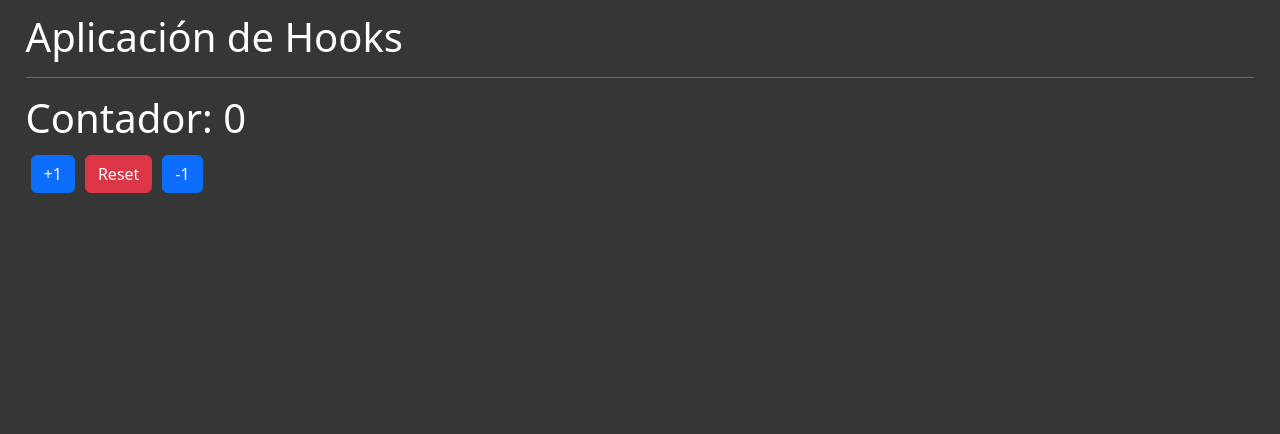
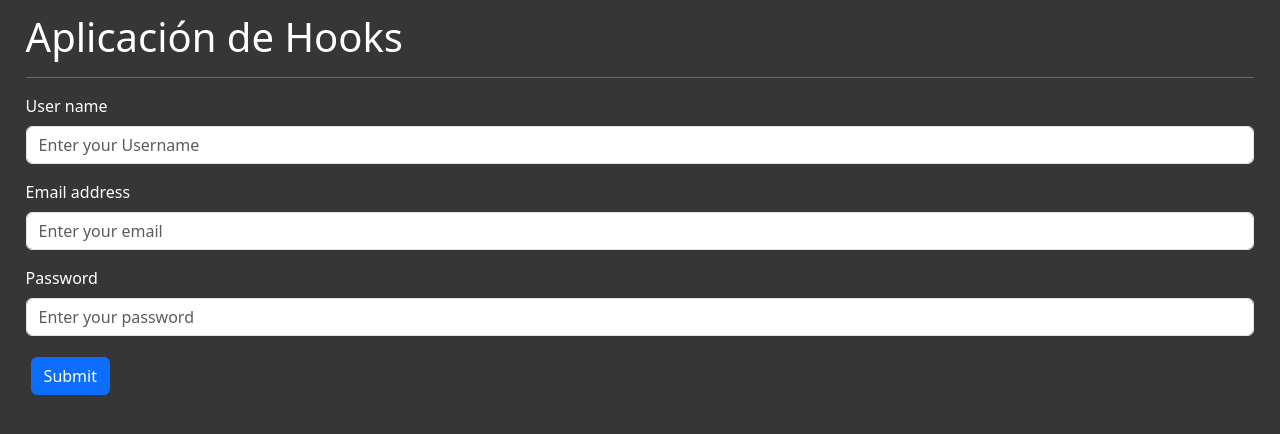
Before and after one commit to SergioCalde/curso-react-SergieCode, a React (Vite) app in the folder Proyectos/practica-hooks-react/: page / in a window 1280 px wide. Shown: the top 434 px of the page. Built offline with nearby package versions, Linux system fonts and the light colour scheme.

Commit message:
Create a new custom hook to use forms

```diff
--- a/Proyectos/practica-hooks-react/src/HooksApp.jsx
+++ b/Proyectos/practica-hooks-react/src/HooksApp.jsx
@@ -1,11 +1,14 @@
-import { ContadorComponent } from "./components/ContadorComponent"
+// import { ContadorComponent } from "./components/ContadorComponent"
+
+import { FormComponent } from "./components/FormComponent"
 
 export const HooksApp = () => {
   return (
     <>
         <h1>Aplicación de Hooks</h1>
         <hr />
-        <ContadorComponent></ContadorComponent>
+        <FormComponent></FormComponent>
+        {/* <ContadorComponent></ContadorComponent> */}
     </>
   )
 }
--- /dev/null
+++ b/Proyectos/practica-hooks-react/src/components/FormComponent.jsx
@@ -0,0 +1,74 @@
+import { useForm } from "../hooks/useForm";
+
+export const FormComponent = () => {
+
+    const initialForm = {
+        userName: '',
+        email: '',
+        password: ''
+    };
+
+    const { userName, email, password, onInputChange } = useForm( initialForm );
+
+    // const { userName, email, password } = formState;
+
+    const onSubmit = ( event ) => {
+        event.preventDefault();
+        console.log(userName, email, password)
+    };
+
+  return (
+    <>
+        <form onSubmit={ onSubmit }>
+            <div className="mb-3">
+            <label
+                htmlFor="userName"
+                className="form-label"
+                >User name
+            </label>
+            <input
+                type="text"
+                className="form-control"
+                name="userName"
+                placeholder="Enter your Username"
+                value={ userName }
+                onChange={ onInputChange }/>
+            </div>
+            <div className="mb-3">
+            <label
+                htmlFor="exampleInputEmail1"
+                className="form-label"
+                >Email address
+            </label>
+            <input
+                type="email"
+                className="form-control"
+                name="email"
+                aria-describedby="emailHelp"
+                placeholder="Enter your email"
+                value={ email }
+                onChange={ onInputChange }/>
+            </div>
+            <div className="mb-3">
+            <label
+                htmlFor="exampleInputPassword1"
+                className="form-label"
+                >Password
+            </label>
+            <input
+                type="password"
+                className="form-control"
+                name="password"
+                placeholder="Enter your password"
+                value={ password }
+                onChange={ onInputChange }/>
+            </div>
+            <button
+                type="submit"
+                className="btn btn-primary"
+                >Submit
+            </button>
+        </form>
+    </>
+  )
+}
--- /dev/null
+++ b/Proyectos/practica-hooks-react/src/hooks/useForm.js
@@ -0,0 +1,19 @@
+import { useState } from "react";
+
+export const useForm = ( initialForm = {} ) => {
+
+  const [ formState, setFormState ] = useState( initialForm );
+
+  const onInputChange = ({ target }) => {
+      const { name, value } = target
+      setFormState({
+          ...formState,
+          [ name ]: value
+      })
+  }
+
+  return {
+    ...formState,
+    onInputChange
+  }
+}
```
